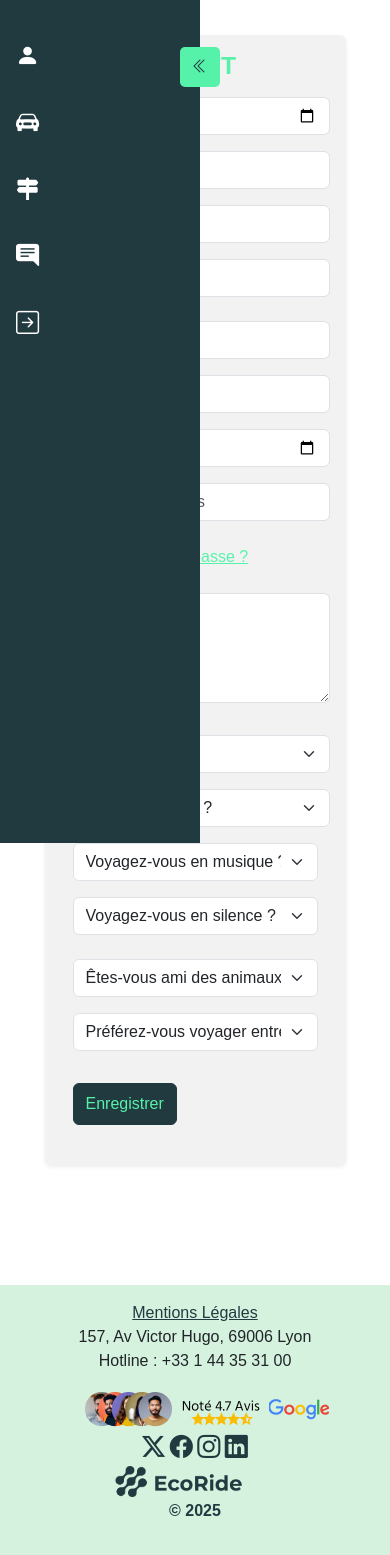
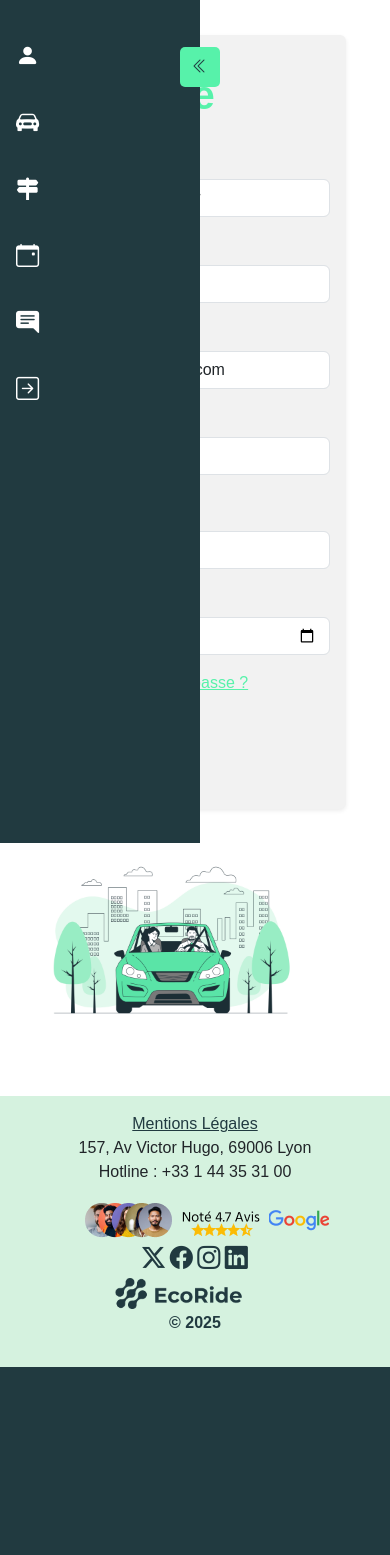
Before and after one commit to Sebba2387/EcoRide, a PHP site: page /index.php?page=compte in a window 390 px wide. Shown: the part 61-1616 px from the top of the page. After the commit the page ends 1428 px from the top, so only its background shows below. Run offline with PHP 8.4, Linux system fonts and the light colour scheme; the visitor is signed in with stand-in values (Sample User, id 1); tables that the repository leaves empty or names only in its code hold one stand-in row (values such as "Sample post"); some libraries are stand-ins or nearby versions; some web fonts are replaced.

Commit message:
Back_Mise_à_jour_Utilisateur

```diff
--- a/backend/models/user.php
+++ b/backend/models/user.php
@@ -48,7 +48,7 @@
 
     // Récupérer les infos de l'utilisateur connecté
     public function getUserById($utilisateur_id) {
-        $query = "SELECT nom, prenom, email, pseudo FROM utilisateur WHERE utilisateur_id = ?";
+        $query = "SELECT nom, prenom, email, pseudo, telephone, adresse, date_naissance FROM utilisateur WHERE utilisateur_id = ?";
         if ($stmt = $this->conn->prepare($query)) {
             $stmt->bind_param("i", $utilisateur_id); // "i" car c'est un entier (INT)
             $stmt->execute();
@@ -62,10 +62,10 @@
     }
 
     // Modifier les infos de l'utilisateur à partir du dashboard
-    public function updateUser($utilisateur_id, $nom, $prenom, $pseudo, $email) {
-        $query = "UPDATE utilisateur SET nom = ?, prenom = ?, pseudo = ?, email = ? WHERE utilisateur_id = ?";
+    public function updateUser($utilisateur_id, $nom, $prenom, $pseudo, $email, $telephone, $adresse, $date_naissance) {
+        $query = "UPDATE utilisateur SET nom = ?, prenom = ?, pseudo = ?, email = ?, telephone = ?, adresse = ?, date_naissance = ? WHERE utilisateur_id = ?";
         $stmt = $this->conn->prepare($query);
-        $stmt->bind_param("ssssi", $nom, $prenom, $pseudo, $email, $utilisateur_id);
+        $stmt->bind_param("sssssssi", $nom, $prenom, $pseudo, $email, $telephone, $adresse, $date_naissance, $utilisateur_id);
 
         return $stmt->execute();
     }
--- a/includes/sideBar.php
+++ b/includes/sideBar.php
@@ -30,6 +30,12 @@
                     </a>
                 </li>
                 <li class="nav-item mb-2 mt-2">
+                    <a href="index.php?page=covoiturages" class="sidebar-item nav-link text-white">
+                        <i class="bi bi-calendar-event fs-3"></i>
+                        <span class="textSideBar d-none d-md-inline ms-3">Réservations</span>
+                    </a>
+                </li>
+                <li class="nav-item mb-2 mt-2">
                     <a href="index.php?page=avis" class="sidebar-item nav-link text-white">
                         <i class="bi bi-chat-right-text-fill fs-3"></i>
                         <span class="textSideBar d-none d-md-inline ms-3">Avis</span>
--- a/scss/main.scss
+++ b/scss/main.scss
@@ -78,3 +78,10 @@
 #sidebar.collapsed .nav-item i {
     display: inline-block;
 }
+
+/* Formulaire Compte*/
+#pseudo{
+    color: #57F2AA;
+    font-weight: bold;
+    font-size: 12px;
+}
--- a/views/auth/compte.php
+++ b/views/auth/compte.php
@@ -1,110 +1,64 @@
+<?php
+require_once 'backend/database/db.php';  // Connexion à la base de données
+require_once 'backend/models/user.php';  // Modèle User
+
+if (session_status() == PHP_SESSION_NONE) {
+    session_start();
+}
+
+$userModel = new User($conn);
+$user = $userModel->getUserById($_SESSION['utilisateur_id']);
+?>
 <div class="container d-flex flex-column offset-md-2 mt-5">
     <div class="row justify-content-center mb-4">
         <div class="col-md-10 col-10 mt-5 mb-5">
             <div class="shadow-sm rounded" style="background-color: #F2F2F2;">
-                <form class="mb-5 p-3 rounded">
-                    <h2 class="fw-bold" style="color: #57F2AA;">Leina DUPONT</h2>
-
-                    <!-- Champs "identité" -->
+                <form class="mb-5 p-3 rounded" action="backend/controllers/compteController.php" method="POST">
+                    <div class="col-md-3 py-2">
+                            <input type="text" class="form-control bg-transparent border-0" name="pseudo" id="pseudo" placeholder="Pseudo" style="color: #57F2AA; font-weight: bold; font-size: 2.5rem;"  value="<?= htmlspecialchars($user['pseudo'])?>" required>
+                    </div>
+                    <!-- Champs identité & contact -->
                     <div class="row mb-2 justify-content-center">
                         <div class="col-md-3 py-2">
-                            <input type="date" class="form-control" id="date" placeholder="date de naissance*" required>
+                            <label for="nom" class="form-label text-secondary">Nom</label>
+                            <input type="text" class="form-control" name="nom" id="nom" placeholder="nom" value="<?= htmlspecialchars($user['nom'])?>" required>
                         </div>
                         <div class="col-md-3 py-2">
-                            <input type="email" class="form-control" id="email" placeholder="Email*" required>
+                            <label for="prenom" class="form-label text-secondary">Prénom</label>
+                            <input type="text" class="form-control" name="prenom" id="prenom" placeholder="prenom" value="<?= htmlspecialchars($user['prenom'])?>" required>
                         </div>
                         <div class="col-md-3 py-2">
-                            <input type="password" class="form-control" id="mdp" placeholder="*********" required>
+                            <label for="email" class="form-label text-secondary">Adresse email</label>
+                            <input type="email" class="form-control" name="email" id="email" placeholder="email" value="<?= htmlspecialchars($user['email'])?>" required>
                         </div>
                         <div class="col-md-3 py-2">
-                            <input type="tel" class="form-control" id="telephone" placeholder="Téléphone" required>
+                            <label for="telephone" class="form-label text-secondary">Téléphone</label>
+                            <input type="telephone" class="form-control" name="telephone" id="telephone" placeholder="Téléphone" value="<?= htmlspecialchars($user['telephone'])?>" required>
                         </div>
                     </div>
                     <!-- Champs "Permis"-->
                     <div class="row mb-2 justify-content-center">
                         <div class="col-md-3 py-2">
-                            <input type="text" class="form-control" id="adresse" placeholder="Adresse*" required>
+                            <label for="adresse" class="form-label text-secondary">Adresse</label>
+                            <input type="text" class="form-control" name="adresse" id="adresse" placeholder="Adresse" value="<?= htmlspecialchars($user['adresse'])?>" required>
                         </div>
                         <div class="col-md-3 py-2">
-                            <input type="text" class="form-control" id="permis" placeholder="type de permis" required>
+                            <label for="date_naissance" class="form-label text-secondary">Date de naissance</label>
+                            <input type="date" class="form-control" name="date_naissance" id="date_naissance" placeholder="Date de naissance" value="<?= htmlspecialchars($user['date_naissance'])?>" required>
                         </div>
-                        <div class="col-md-3 py-2">
-                            <input type="date" class="form-control" id="permisDate" placeholder="Date de permis" required>
-                        </div>
-                        <div class="col-md-3 py-2">
-                            <input type="number" class="form-control" id="numeroPermis" placeholder="Numéro de permis" required>
+                        <div class="col-md-3 py-2 d-flex align-items-center">
+                            <a href="index.php?page=editPassword">Modifier le mot de passe ?</a>
                         </div>
                     </div>
-                    <!-- Champs "Permis"-->
                     <div class="row mb-2 justify-content-center">
-                        <div class="col-md-10 py-2 mb-2">
-                            <a href="index.php?page=editPassword">Modifier le mot de passe ?</a>
-                        </div>
-                        <div class="col-md-10 py-2 mb-2">
-                            <textarea class="form-control w-100" rows="4" id="message" placeholder="Votre message" aria-describedby="message-addon"></textarea>
+                        <div class="col-md-2 py-2 justify-content-center">
+                            <button type="submit" class="btn btn-dark mt-3 py-2" name="update" style="color: #57F2AA;">Enregistrer</button>
                         </div>
                     </div>
-                    <!-- Champ de sélection "Genre" et "Cigarette" côte à côte -->
-                    <div class="row mb-2 justify-content-center">
-                        <div class="col-md-5 py-2">
-                            <select class="form-select" id="genre" required>
-                                <option selected disabled>Genre</option>
-                                <option value="1">Homme</option>
-                                <option value="2">Femme</option>
-                                <option value="3">Non spécifié</option>
-                            </select>
-                        </div>
-                        <div class="col-md-5 py-2">
-                            <select class="form-select" id="cigarette" required>
-                                <option selected disabled>Êtes-vous fumeur ?</option>
-                                <option value="1">Les fumeurs sont les bienvenus, aucune gêne pour moi.</option>
-                                <option value="2">Je préfère éviter, mais fumer avant ou pendant les pauses est possible.</option>
-                                <option value="3">Je ne tolère pas l'odeur de cigarette dans la voiture.</option>
-                            </select>
-                        </div>
-                        <!-- Champ de sélection "Musique" et "Silence" côte à côte -->
-                        <div class="row mb-2 justify-content-center">
-                            <div class="col-md-5 py-2">
-                                <select class="form-select" id="musique" required>
-                                    <option selected disabled>Voyagez-vous en musique ?</option>
-                                    <option value="1">Je suis ouverte à tous les styles musicaux, ambiance garantie !</option>
-                                    <option value="2">Un peu de musique, c'est sympa, mais à volume modéré.</option>
-                                    <option value="3">Je préfère un trajet calme, sans musique.</option>
-                                </select>
-                            </div>
-                            <div class="col-md-5 py-2">
-                                <select class="form-select" id="silence" required>
-                                    <option selected disabled>Voyagez-vous en silence ?</option>
-                                    <option value="1">J'apprécie de discuter pendant le trajet, n'hésitez pas à engager la conversation !</option>
-                                    <option value="2">Je tolère les pauses silencieuses, mais je suis ouvert aux discussions légères.</option>
-                                    <option value="3">Je préfère voyager en silence, sans conversation.</option>
-                                </select>
-                            </div>
-                        </div>
-                        <!-- Champ de sélection "Animaux" et "Préférence passager" côte à côte -->
-                        <div class="row mb-2 justify-content-center">
-                            <div class="col-md-5 py-2">
-                                <select class="form-select" id="aniamux" required>
-                                    <option selected disabled>Êtes-vous ami des animaux ?</option>
-                                    <option value="1">Les animaux sont les bienvenus à bord, je les adore !</option>
-                                    <option value="2">Animaux acceptés si bien installés et propres.</option>
-                                    <option value="3">Je ne peux pas accepter d'animaux dans ma voiture.</option>
-                                </select>
-                            </div>
-                            <div class="col-md-5 py-2">
-                                <select class="form-select" id="passager_preference" required>
-                                    <option selected disabled>Préférez-vous voyager entre femmes ?</option>
-                                    <option value="1">Oui</option>
-                                    <option value="2">Non</option>
-                                </select>
-                            </div>
-                            <div class="col-md-5 py-2">
-                                <button type="submit" class="btn btn-dark mt-3 py-2" style="color: #57F2AA;">Enregistrer</button>
-                            </div>
-                        </div>
-
-                    </form>
-                </div>
+                </form>
+            </div>
+            <div class="col-md-10 col-10 text-center">
+                <img src="images/img_profil.jpg" alt="Image de connexion" class="img-fluid" style="max-width: 100%; max-height: 400px;">
             </div>
         </div>
     </div>
```
Also changed, not shown: backend/controllers/compteController.php (added, +42 -0 lines), scss/main.css, 1 other file.
